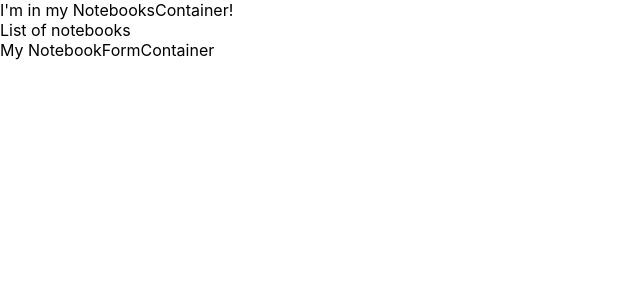
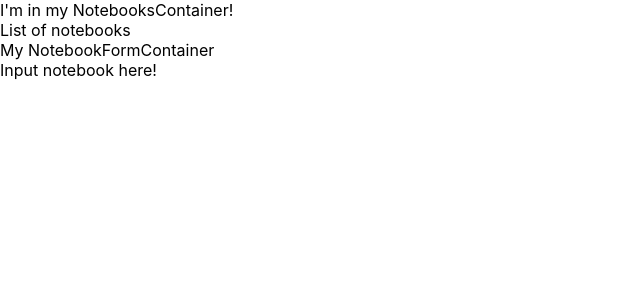
Before and after one commit to nikkamille/scribbles-frontend, a React (Create React App) app: page / in a window 1280 px wide. Shown: the top 300 px of the page, without its empty margins (0-640 px from the left). Built offline with nearby package versions, Linux system fonts and the light colour scheme; no server answers.

Commit message:
import NotebookForm into NotebookFormContainer

```diff
--- a/src/containers/NotebookFormContainer.js
+++ b/src/containers/NotebookFormContainer.js
@@ -1,11 +1,13 @@
 // This will be a route '/notebooks/new'
 import React, { Component } from 'react';
+import NotebookForm from '../components/NotebookForm';
 
 class NotebookFormContainer extends Component {
     render() {
         return (
             <div>
                 My NotebookFormContainer
+                <NotebookForm/>
             </div>
         )
     }
```
